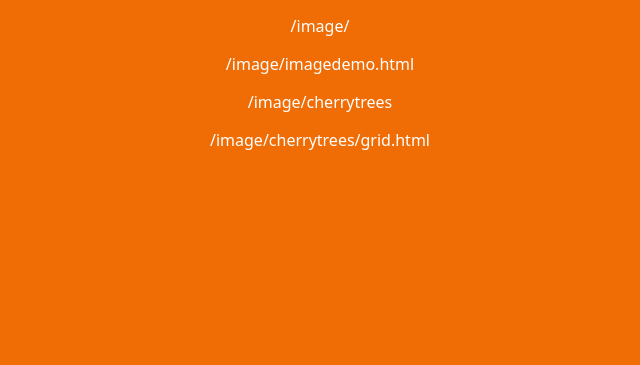
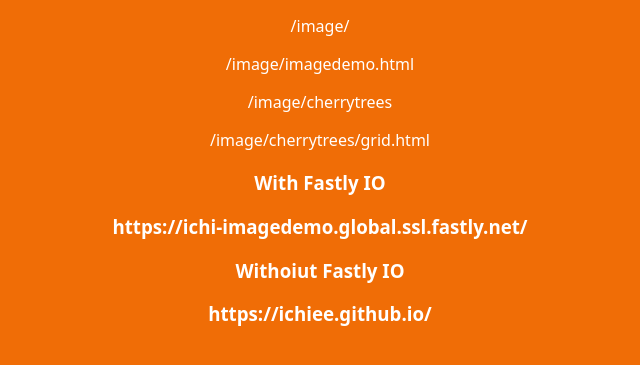
Before and after one commit to ichiee/image, a plain HTML site: page index.html in a window 1280 px wide. Shown: the part 355-720 px from the top of the page, without its empty margins (320-960 px from the left). Drawn offline with Linux system fonts and the light colour scheme.

Commit message:
Update index.html

```diff
--- a/index.html
+++ b/index.html
@@ -25,6 +25,12 @@
 
 <p>/image/cherrytrees/grid.html</p>
 
+<h3>With Fastly IO</h3>
+<h3>https://ichi-imagedemo.global.ssl.fastly.net/</h3>
+<h3>Withoiut Fastly IO</h3>
+<h3>https://ichiee.github.io/</h3>
+
+
 </body>
 
 </html>
```
